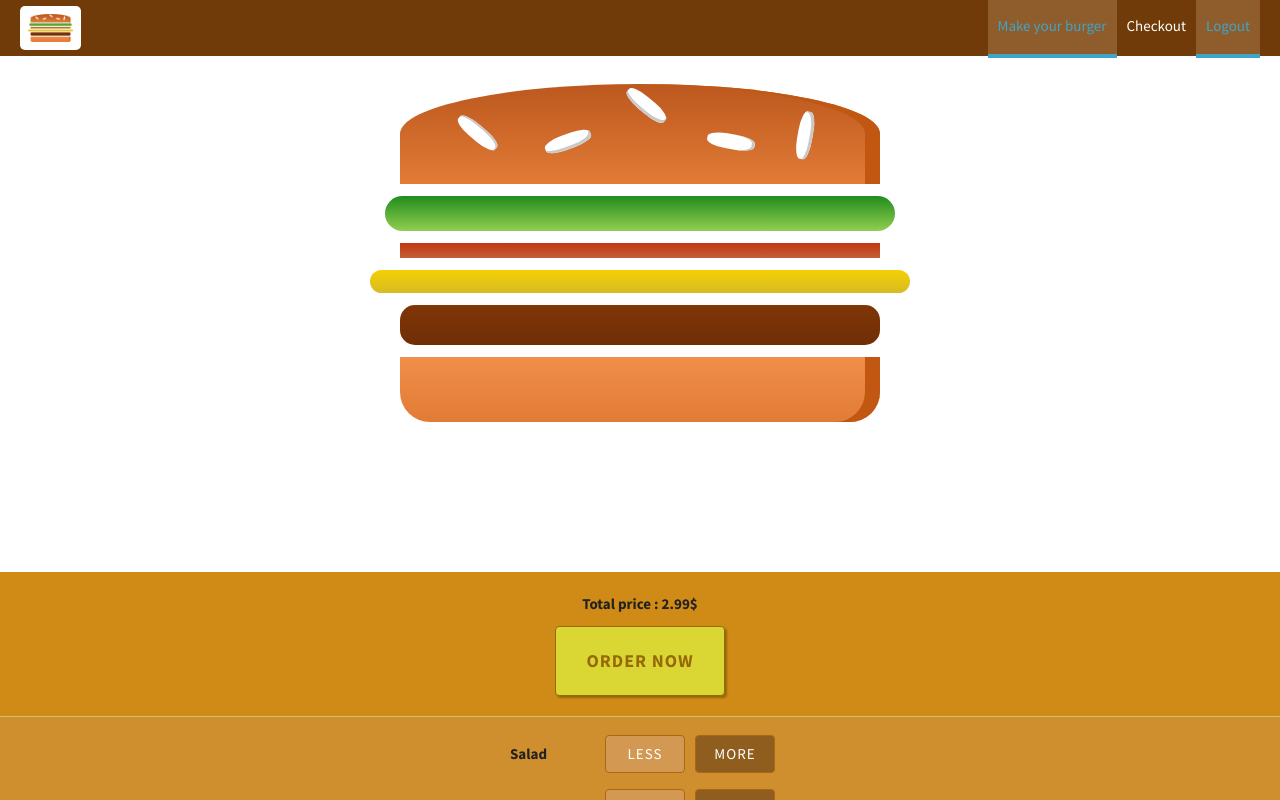
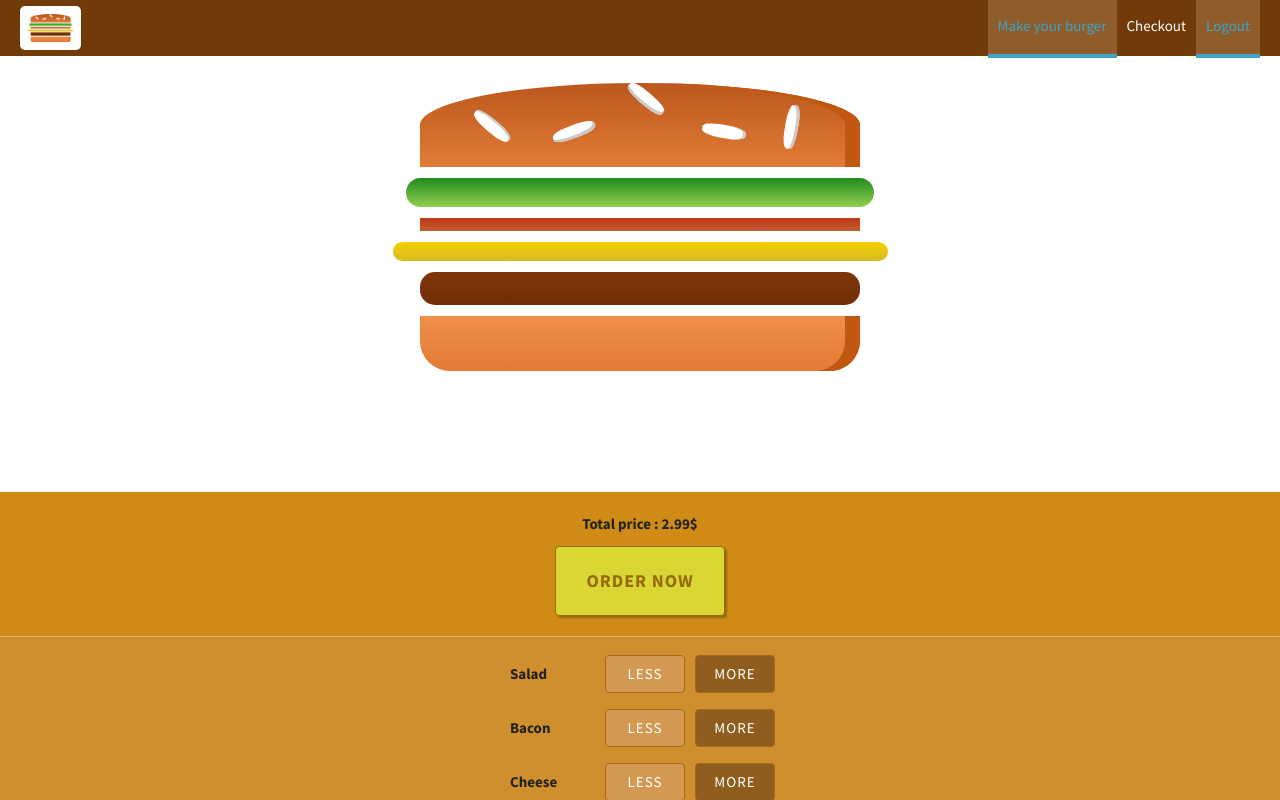
Before and after one commit to amiyasahu/BurgerBuilder, a React (Create React App) app: page / in a window 1280 px wide. Shown: the top 800 px of the page. Built offline with nearby package versions, Linux system fonts and the light colour scheme; data requests are answered from the project's data file.

Commit message:
updated burger size

```diff
--- a/src/components/Burger/Burger.css
+++ b/src/components/Burger/Burger.css
@@ -24,7 +24,7 @@
 
 @media (min-width: 1000px) and (min-height: 700px) {
     .Burger {
-        width: 600px;
-        height: 500px;
+        width: 550px;
+        height: 420px;
     }
 }
```
